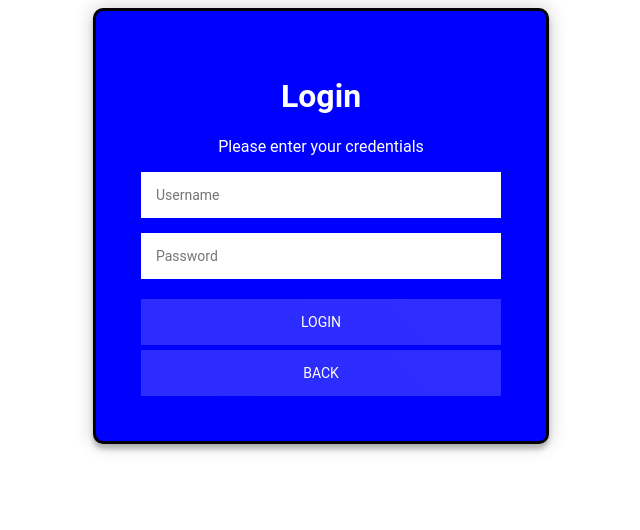
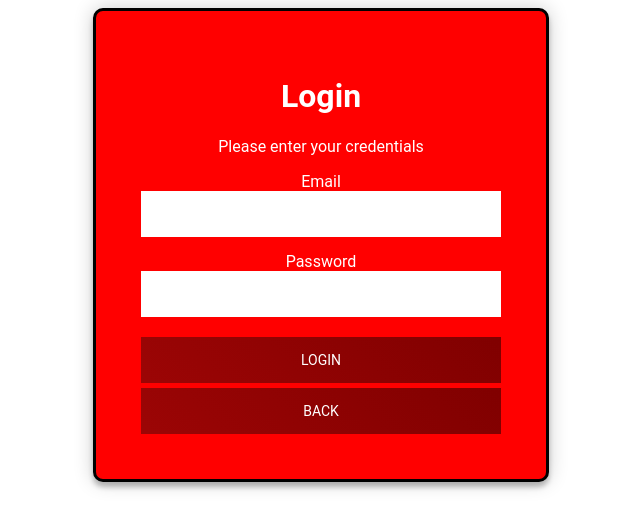
Before and after one commit to leonbos1/memory, an Angular app in the folder memory/: page /login in a window 1280 px wide. Shown: the top 530 px of the page, without its empty margins (319-959 px from the left). Built offline with nearby package versions, Linux system fonts and the light colour scheme.

Commit message:
begin login scherm

```diff
--- a/memory/src/app/app.module.ts
+++ b/memory/src/app/app.module.ts
@@ -1,11 +1,13 @@
 import { NgModule } from '@angular/core';
 import { BrowserModule } from '@angular/platform-browser';
+import { FormsModule, ReactiveFormsModule } from '@angular/forms';
 import { RouterModule } from '@angular/router';
 
 import { AppRoutingModule } from './app-routing.module';
 import { AppComponent } from './app.component';
 import { AdminComponent } from './admin/admin.component';
 import { LoginComponent } from './login/login.component';
+import { HttpClientModule } from '@angular/common/http'
 
 @NgModule({
   declarations: [
@@ -14,7 +16,10 @@ import { LoginComponent } from './login/login.component';
     LoginComponent
   ],
   imports: [
+    HttpClientModule,
     BrowserModule,
+    FormsModule,
+    ReactiveFormsModule,
     AppRoutingModule,
     RouterModule.forRoot([
       { path: 'admin', component: AdminComponent},
--- /dev/null
+++ b/memory/src/app/auth.service.ts
@@ -0,0 +1,22 @@
+import { Injectable } from '@angular/core';
+import { HttpClient } from '@angular/common/http'
+
+
+@Injectable({
+  providedIn: 'root'
+})
+export class AuthService {
+
+  private _loginUrl = 'http://localhost:8000/api/login_check'
+
+  constructor(private http: HttpClient) { }
+
+  login(email:String, password:String) {
+    let user = {
+      'username':email,
+      'password':password
+    }
+    return this.http.post<any>(this._loginUrl, user)
+  }
+
+}
--- a/memory/src/app/login/login.component.css
+++ b/memory/src/app/login/login.component.css
@@ -18,7 +18,7 @@ body {
 
 .box {
     padding: 54px;
-    background-color: blue;
+    background-color: rgb(255, 0, 0);
     position: relative;
     z-index: 1;
     border: solid;
@@ -36,8 +36,8 @@ body {
     margin-top: 5px;
     text-transform: uppercase;
     outline: 0;
-    background-color: #328f8a;
-    background-image: linear-gradient(45deg,rgb(44, 44, 255), rgb(45, 45, 255));
+    background-color: #8f3232;
+    background-image: linear-gradient(45deg,rgb(156, 5, 5), rgb(128, 0, 0));
     width: 100%;
     border: 0;
     padding: 15px;
@@ -66,7 +66,7 @@ input {
     font-size: 14px;
 }
 
-p, a, h1 {
+p, a, h1, label {
     font-family: "Roboto", sans-serif;
     color: #FFFFFF;
 }
--- a/memory/src/app/login/login.component.html
+++ b/memory/src/app/login/login.component.html
@@ -4,8 +4,13 @@
     <h1>Login</h1>
     <p>Please enter your credentials</p>
 
-    <input aria-label="Username field" placeholder="Username" id="username" type="text"/>
-    <input aria-label="Password field" placeholder="Password" id="password" type="password"/>
-    <button aria-label="Login button" id="submit">Login</button>
-    <button onclick="document.location.href='http://127.0.0.1:5501/login.html'" aria-label="Back to game button" id="back">Back</button>
+    <form >
+        <label for="email">Email</label>
+        <input [(ngModel)]='email' name="email" required  type="email">
+        <label for="password">Password</label>
+        <input [(ngModel)]='password' name="password" type="password">
+        <button (click)='login()' aria-label="Login button" id="submit">Login</button>
+    </form>
+
+    <button (click)='back()' aria-label="Back to game button" id="back">Back</button>
 </div>
--- a/memory/src/app/login/login.component.ts
+++ b/memory/src/app/login/login.component.ts
@@ -1,4 +1,7 @@
 import { Component, OnInit } from '@angular/core';
+import { AuthService } from '../auth.service';
+
+
 
 @Component({
   selector: 'app-login',
@@ -7,9 +10,28 @@ import { Component, OnInit } from '@angular/core';
 })
 export class LoginComponent implements OnInit {
 
-  constructor() { }
+  email = ''
+  password = ''
+
+  constructor(private _auth: AuthService) { }
 
   ngOnInit(): void {
+
+    }
+
+
+  login() {
+    this._auth.login(this.email, this.password)
+    .subscribe(
+      response => console.log(response),
+      err => console.log(err)
+    )
+
   }
 
+  back() {
+    document.location.href='http://127.0.0.1:5500/login.html'
+  }
+
+
 }
```
Also changed, not shown: 1 other file (tests, documents, lock files or other folders).
